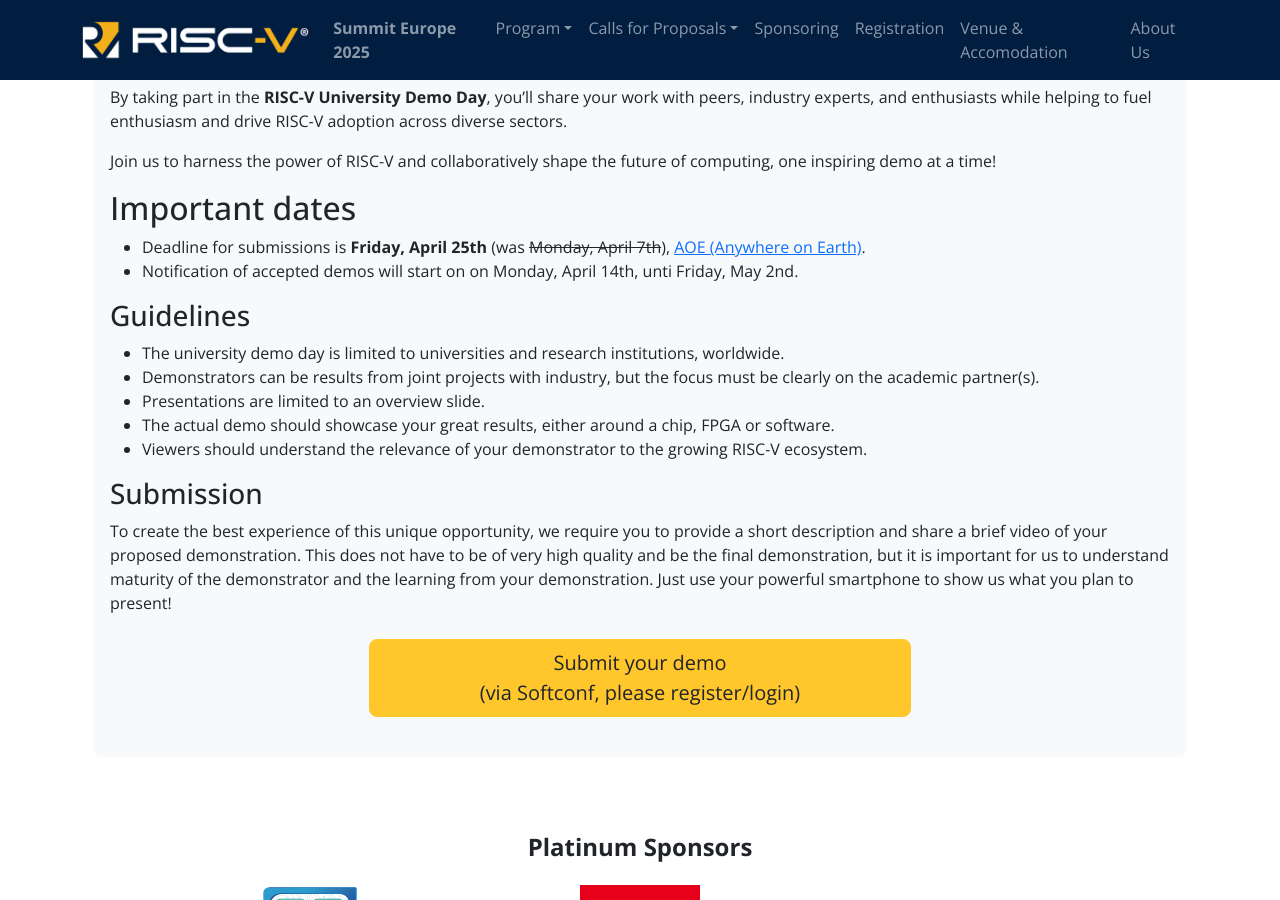
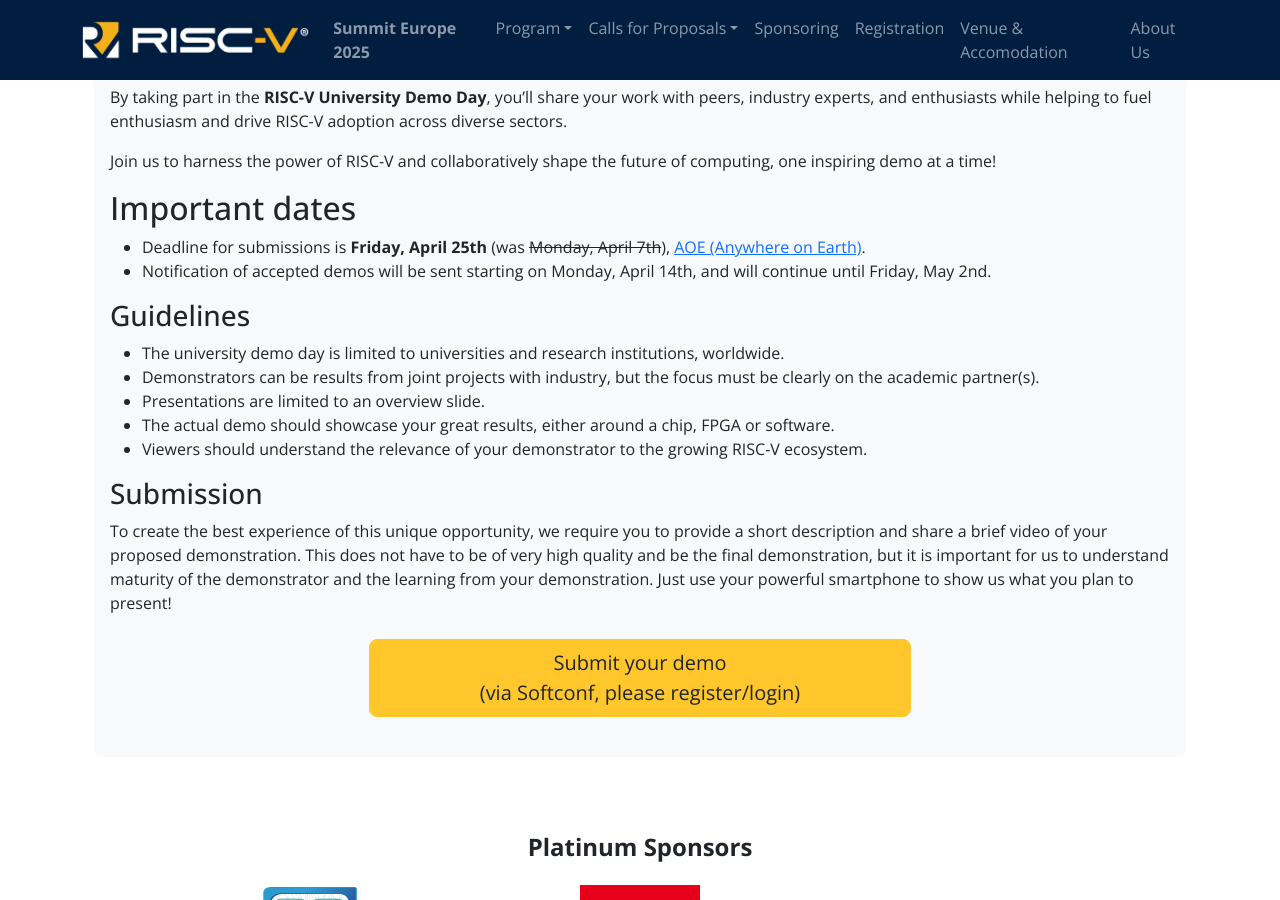
Before and after one commit to riscv-europe/summit-website-development, a Jekyll site: the page built from summit/2025/univ-demos.md, in a window 1280 px wide and 900 px high, scrolled down 749 px. Built offline with Jekyll 4.4.1, drawn with Linux system fonts in a browser that asks for light colours.

Commit message:
Fix: improve wording of acceptance notifications.

```diff
--- a/summit/2025/univ-demos.md
+++ b/summit/2025/univ-demos.md
@@ -41,8 +41,8 @@
 - Deadline for submissions is **Friday, April 25th** (was ~~Monday,
   April 7th~~), [AOE (Anywhere on
   Earth)](https://en.wikipedia.org/wiki/Anywhere_on_Earth).
-- Notification of accepted demos will start on on Monday, April 14th,
-  unti Friday, May 2nd.
+- Notification of accepted demos will be sent starting on Monday,
+  April 14th, and will continue until Friday, May 2nd.
 
 ### Guidelines
 
```
